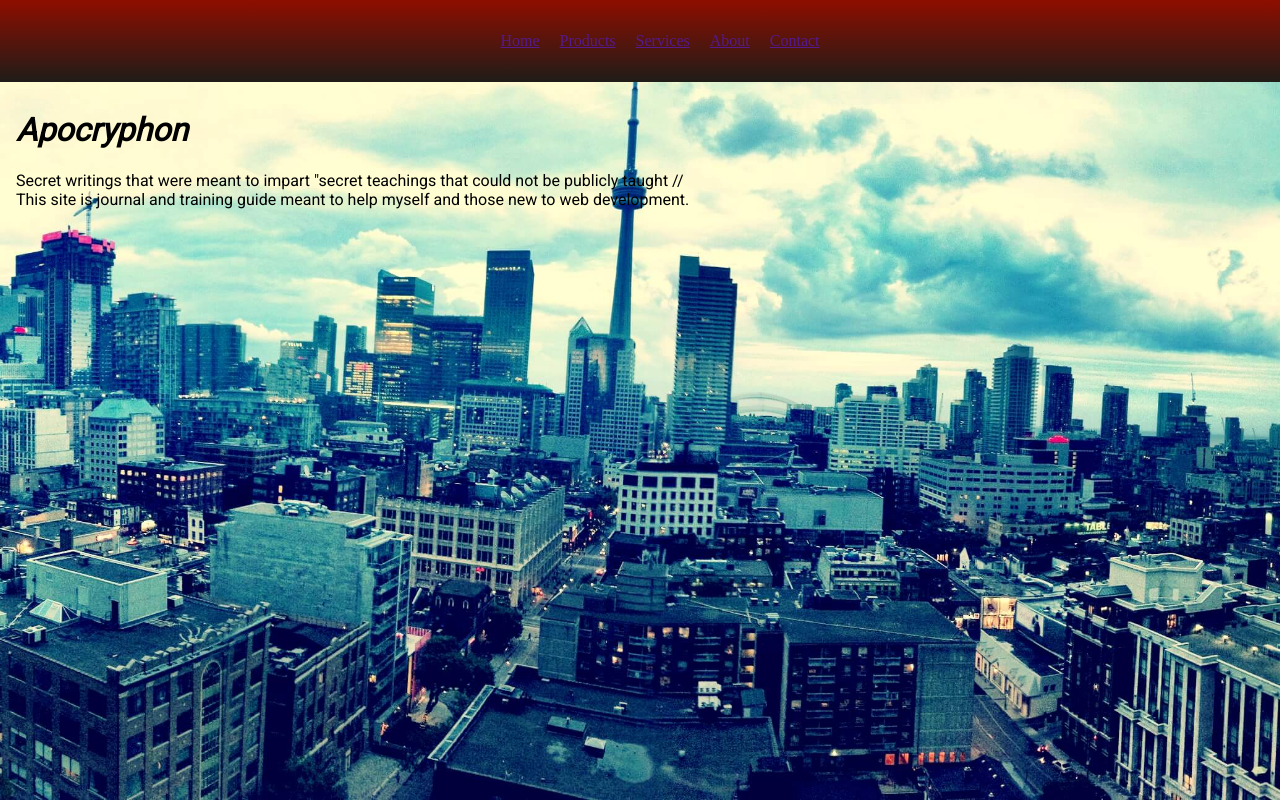
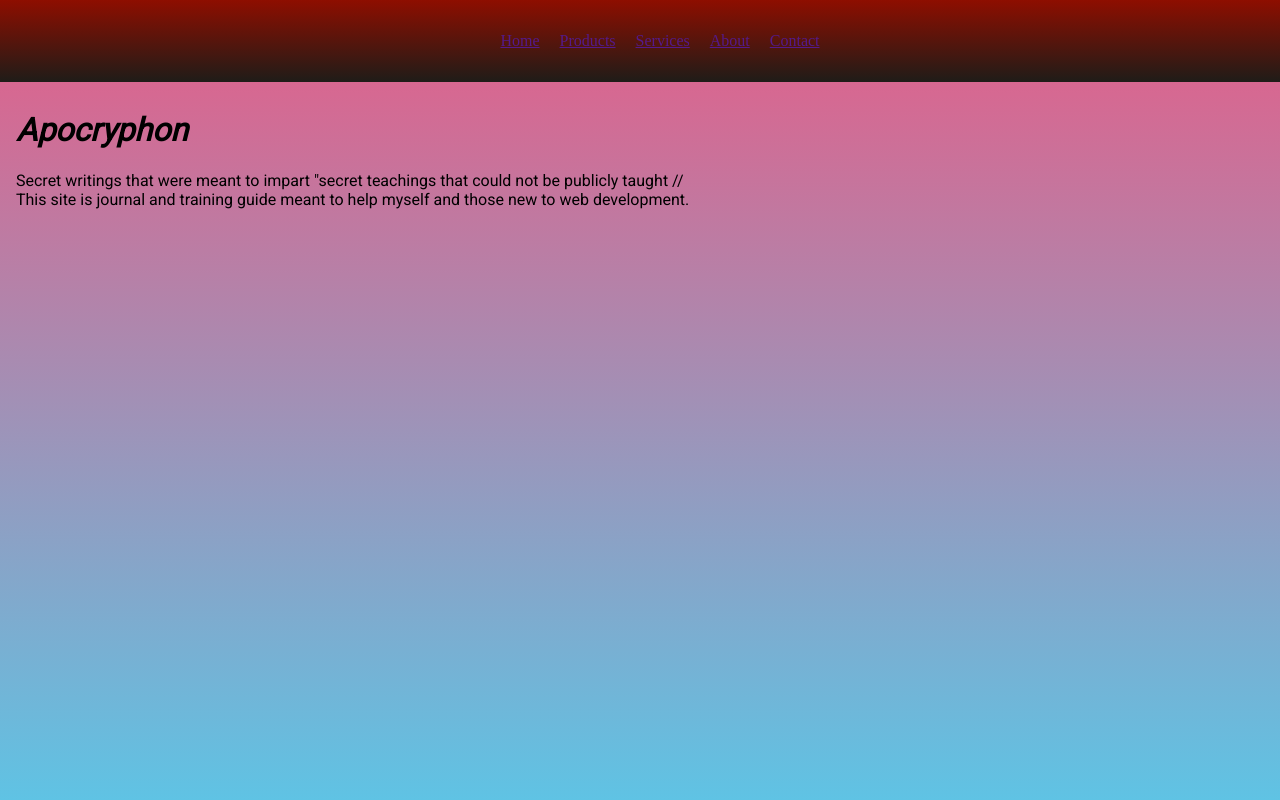
Before and after one commit to Roynsky/Test, a plain HTML site: page index.html in a window 1280 px wide. Drawn offline with Linux system fonts and the light colour scheme.

Commit message:
Update index.html

```diff
--- a/index.html
+++ b/index.html
@@ -6,7 +6,7 @@
   <link href="https://fonts.googleapis.com/css?family=Roboto" rel="stylesheet">
   <style type="text/css">
   body {
-      background-image: url("../Background.jpg");
+      background: linear-gradient(#E55D87, #5FC3E4);
       background-repeat: no-repeat;
       background-size: cover;
       background-attachment: fixed;
```
